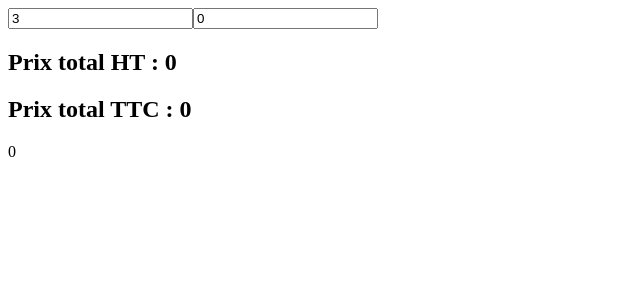
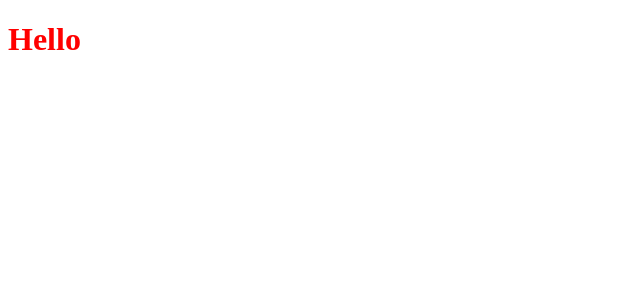
Before and after one commit to GuillemotClement/VUE-LEARN-Cours, a Vue app: page / in a window 1280 px wide. Shown: the top 300 px of the page, without its empty margins (0-640 px from the left). Built offline with nearby package versions, Linux system fonts and the light colour scheme.

Commit message:
Ajout d'une règle css scoped au composant

```diff
--- a/src/App.vue
+++ b/src/App.vue
@@ -1,62 +1,11 @@
 <template>
-  <input type="number" v-model="product.quantity" />
-  <input type="number" v-model="price" />
-  <h2>Prix total HT : {{ totalPriceHT }}</h2>
-  <h2>Prix total TTC : {{ totalPriceTTC }}</h2>
-  <p>{{ product.nbrModification }}</p>
+  <h1>Hello</h1>
 </template>
 
-<script lang="ts" setup>
-  import { reactive, computed, watch, ref, watchEffect } from 'vue';
+<script lang="ts" setup></script>
 
-  // on vient utiliser une interface pour résoudre le problème de type de la propriété lastModification
-  // on viens créer généralement les interfaces dans un fichier externe
-  interface Product {
-    name: string;
-    quantity: number;
-    priceHT: number;
-    nbrModification: number;
-    lastModification?: number | null;
+<style scoped>
+  h1 {
+    color: red;
   }
-
-  //on précise le nom de l'interface
-  const product = reactive<Product>({
-    name: 'books',
-    quantity: 3,
-    priceHT: 10,
-    nbrModification: 0,
-    lastModification: null
-  });
-
-  const price = ref(0);
-
-  const totalPriceHT = computed(() => {
-    return product.priceHT * product.quantity;
-  });
-  const totalPriceTTC = computed(() => {
-    return product.priceHT * product.quantity * 1.2;
-  });
-
-  //on pourras utiliser cette variable pour couper le watch
-  const unwatch = watch(
-    // on viens surveiller la propriété + la ref
-    //le watch s'execute si la quantity change ou bien le price
-    [() => product.quantity, price],
-    (newValue, oldValue) => {
-      // lors d'une modification de cette propriété on incrémente la valeur
-      product.nbrModification++;
-      // on viens couper le watch au premier déclenchement
-      unwatch();
-    }
-  );
-
-  watchEffect(() => {
-    //on créer une dépendance
-    product.priceHT = price.value;
-    // on viens exécuter directement la fonction
-    // Date.now() retourne le timestamps du moment ou la méthode est invoqué
-    product.lastModification = Date.now();
-  });
-</script>
-
-<style></style>
+</style>
```
